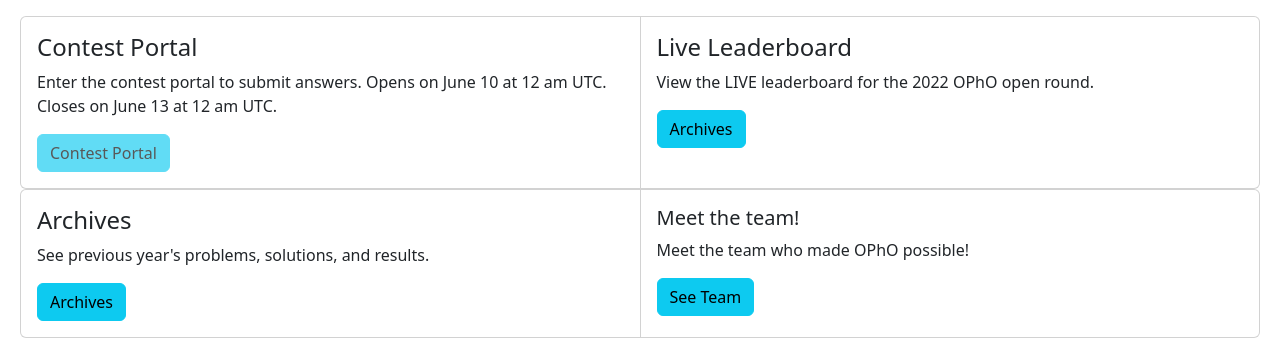
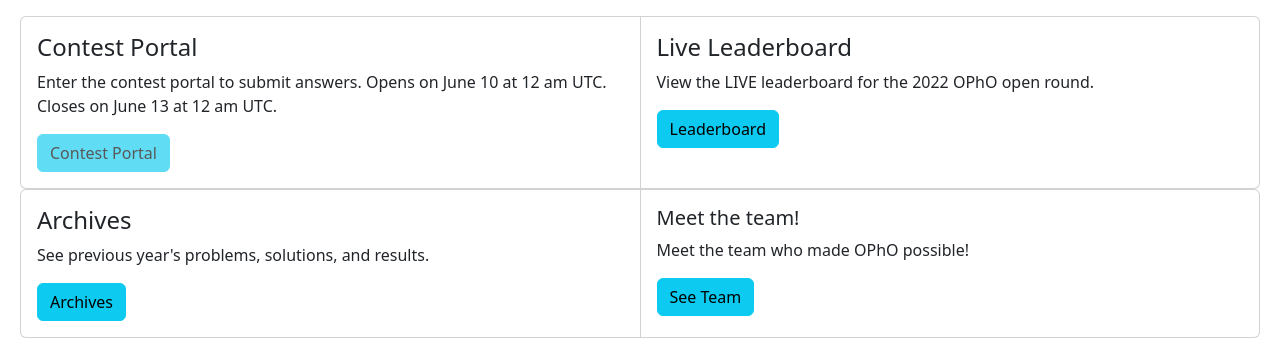
Before and after one commit to physoly/OPhO, a Python web app: template app/templates/opho/contest_home.html in a window 1280 px wide. Shown: the part 829-1171 px from the top of the page. Run offline with Jinja, Linux system fonts and the light colour scheme; the template is opened without the code that fills it, so the values that code supplies are empty; some libraries are stand-ins or nearby versions.

Commit message:
fix button

```diff
--- a/app/templates/opho/contest_home.html
+++ b/app/templates/opho/contest_home.html
@@ -68,7 +68,7 @@
           <div class="card-body">
             <h4 class="card-title">Live Leaderboard</h5>
             <p class="card-text">View the LIVE leaderboard for the 2022 OPhO open round.</p>
-            <a href="/archives" class="btn btn-info">Archives</a>
+            <a href="/archives" class="btn btn-info">Leaderboard</a>
           </div>
         </div>
     </div>
```
